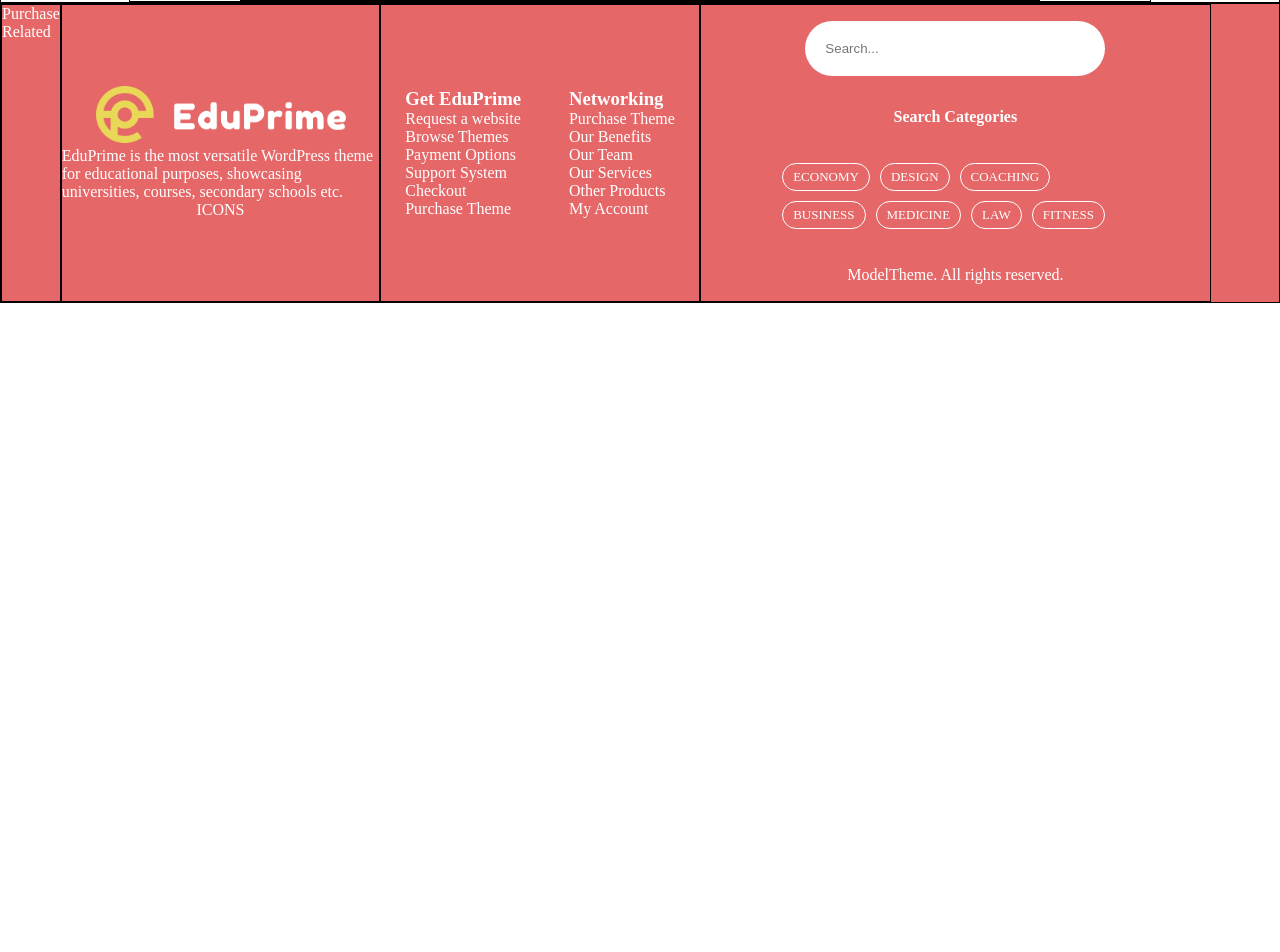
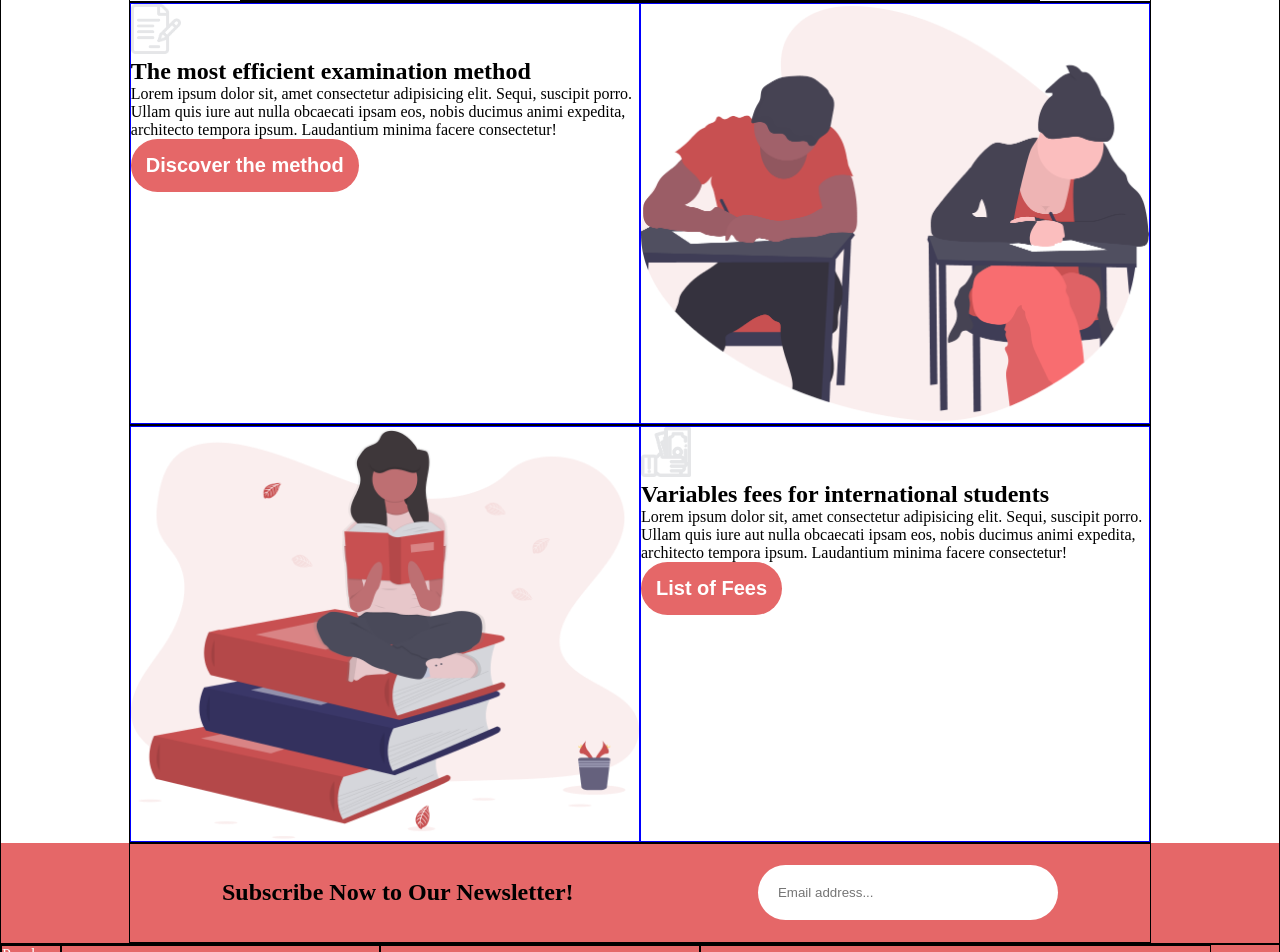
Before and after one commit to Afrodario/proj-html-vuejs, a Vue app: page / in a window 1280 px wide. Shown: the part 2580-3532 px from the top of the page. Before the commit the page ends 2883 px from the top, so only its background shows below. Built offline with nearby package versions, Linux system fonts and the light colour scheme.

Commit message:
16. Creati ulteriori componenti per metodi, tariffe e newsletter

```diff
--- a/src/components/EduMain.vue
+++ b/src/components/EduMain.vue
@@ -6,6 +6,9 @@
       <EduYears/>
       <EduEvents/>
       <EduLatestCourses/>
+      <EduMethod/>
+      <EduFees/>
+      <EduNewsletter/>
   </main>
 </template>
 
@@ -16,6 +19,10 @@ import EduFaculties from '../components/partials/EduFaculties.vue'
 import EduYears from '../components/partials/EduYears.vue'
 import EduEvents from '../components/partials/EduEvents.vue'
 import EduLatestCourses from '../components/partials/EduLatestCourses.vue'
+import EduMethod from '../components/partials/EduMethod.vue'
+import EduFees from '../components/partials/EduFees.vue'
+import EduNewsletter from '../components/partials/EduNewsletter.vue'
+
 
 export default {
     name: "EduMain",
@@ -25,7 +32,10 @@ export default {
         EduFaculties,
         EduYears,
         EduEvents,
-        EduLatestCourses
+        EduLatestCourses,
+        EduMethod,
+        EduFees,
+        EduNewsletter
     }
 }
 </script>
--- /dev/null
+++ b/src/components/partials/EduFees.vue
@@ -0,0 +1,48 @@
+<template>
+  <section class="fees">
+      <div class="container">
+          <div class="wrapper flex">
+            <div class="fees-info fees-img">
+                <img src="../../assets/img/Girl-Illustration.png">
+            </div>
+            <div class="fees-info fees-text">
+                <img class="icon" src="../../assets/img/Exam-icon-1.png">
+                <h1>Variables fees for international students</h1>
+                <p>Lorem ipsum dolor sit, amet consectetur adipisicing elit. Sequi, suscipit porro. Ullam quis iure aut nulla obcaecati ipsam eos, nobis ducimus animi expedita, architecto tempora ipsum. Laudantium minima facere consectetur!</p>
+                    <button class="main-btn brand-btn">List of Fees</button>
+            </div>
+          </div>
+      </div>
+  </section>
+</template>
+
+<script>
+export default {
+    name: "EduFees"
+}
+</script>
+
+<style lang="scss" scoped>
+section.fees {
+    background-color: white;
+
+    .wrapper {
+
+
+        .fees-info {
+            width: calc(100% / 2);
+            border: 1px solid blue;
+        }
+
+        .fees-img {
+            img {
+                width: 100%;
+                height: 100%;
+                object-fit: contain;
+            }
+        }
+
+    }
+
+}
+</style>
--- /dev/null
+++ b/src/components/partials/EduMethod.vue
@@ -0,0 +1,49 @@
+<template>
+  <section class="method">
+      <div class="container">
+          <div class="wrapper flex">
+            <div class="method-info method-text">
+                <img class="icon" src="../../assets/img/Exam-icon.png">
+                <h1>The most efficient examination method</h1>
+                <p>Lorem ipsum dolor sit, amet consectetur adipisicing elit. Sequi, suscipit porro. Ullam quis iure aut nulla obcaecati ipsam eos, nobis ducimus animi expedita, architecto tempora ipsum. Laudantium minima facere consectetur!</p>
+                    <button class="main-btn brand-btn">Discover the method</button>
+            </div>
+            <div class="method-info method-img">
+                <img src="../../assets/img/Exam-Illustration.png">
+            </div>
+          </div>
+      </div>
+  </section>
+</template>
+
+<script>
+export default {
+    name: "EduMethod"
+}
+</script>
+
+<style lang="scss" scoped>
+section.method {
+    background-color: white;
+
+    .wrapper {
+
+
+        .method-info {
+            width: calc(100% / 2);
+            border: 1px solid blue;
+        }
+
+        .method-img {
+            img {
+                width: 100%;
+                height: 100%;
+                object-fit: contain;
+            }
+        }
+
+    }
+
+}
+
+</style>
--- /dev/null
+++ b/src/components/partials/EduNewsletter.vue
@@ -0,0 +1,31 @@
+<template>
+  <section class="newsletter">
+      <div class="container flex">
+          <h1>Subscribe Now to Our Newsletter!</h1>
+          <input class="search-bar" type="text" placeholder="Email address...">
+      </div>
+  </section>
+</template>
+
+<script>
+export default {
+    name: "EduNewsletter"
+
+}
+</script>
+
+<style lang="scss" scoped>
+@import "../../assets/style/variables.scss";
+section.newsletter {
+    background-color: $brandColor;
+    height: 100px;
+
+    .container {
+        justify-content: space-around;
+        align-items: center;
+        height: 100px;
+    }
+
+
+}
+</style>
```
